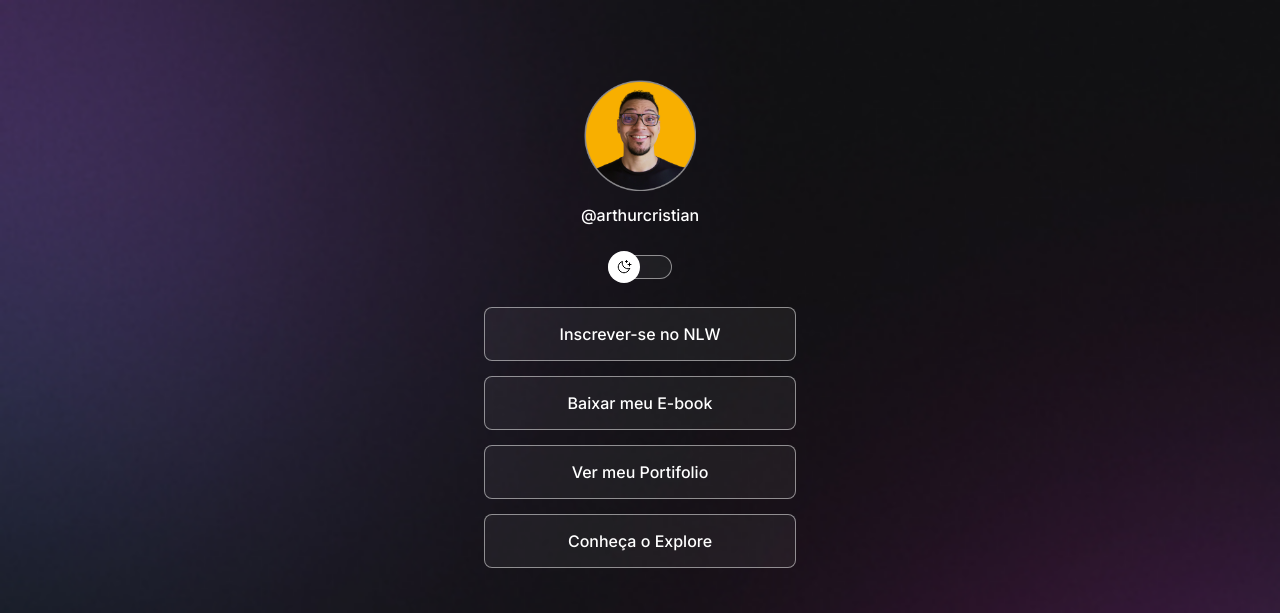
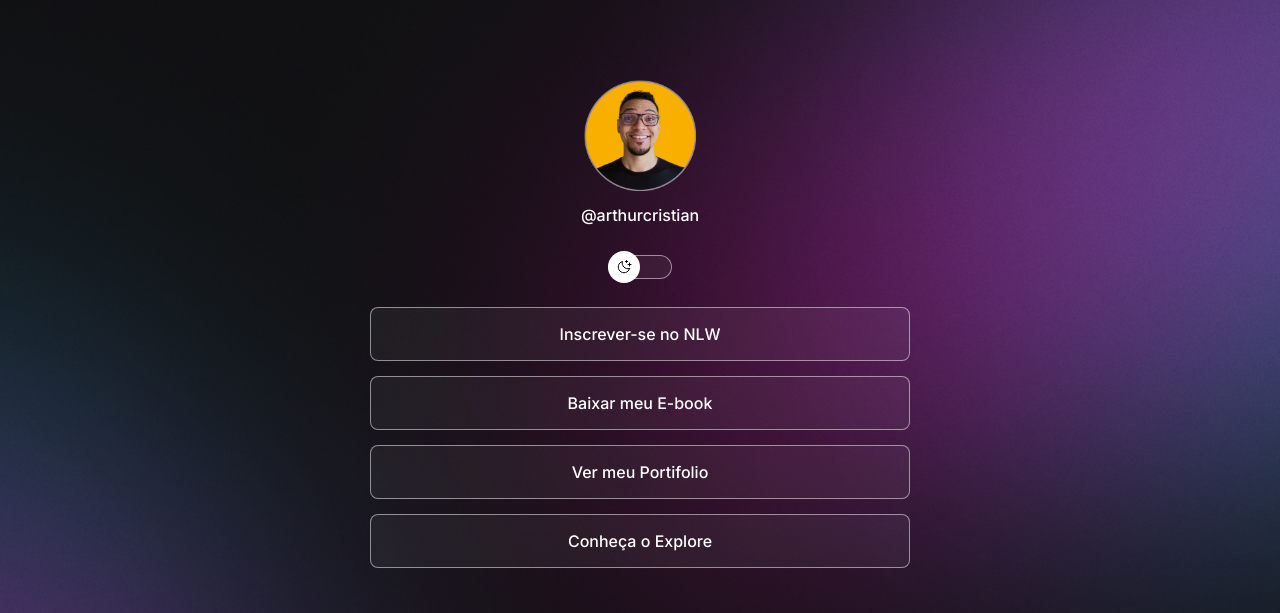
Before and after one commit to ArthurPantoja/Dev_Links, a plain HTML site: page index.html in a window 1280 px wide. Shown: the top 613 px of the page. Drawn offline with nearby package versions, Linux system fonts and the light colour scheme.

Commit message:
Adicionado as mideas no projeto

```diff
--- a/style.css
+++ b/style.css
@@ -25,6 +25,7 @@
 
 body {
   background: var(--bg-url) no-repeat top center/cover;
+  height: 100vh;
 }
 
 body * {
@@ -33,7 +34,8 @@ body * {
 }
 
 #container {
-  width: 360px;
+  width: 100%;
+  max-width: 588px;
   margin: 56px auto 0;
   padding: 0 24px;
 }
@@ -145,3 +147,13 @@ ul li a:hover {
   padding: 24px 0;
   font-size: 14px;
 }
+
+@media (min-width: 700px) {
+  :root {
+    --bg-url: url(./assets/bg-desktop.jpg);
+  }
+
+  .ligth{
+    --bg-url: url(./assets/bg-desktop-light.jpg);
+  }
+}
```
